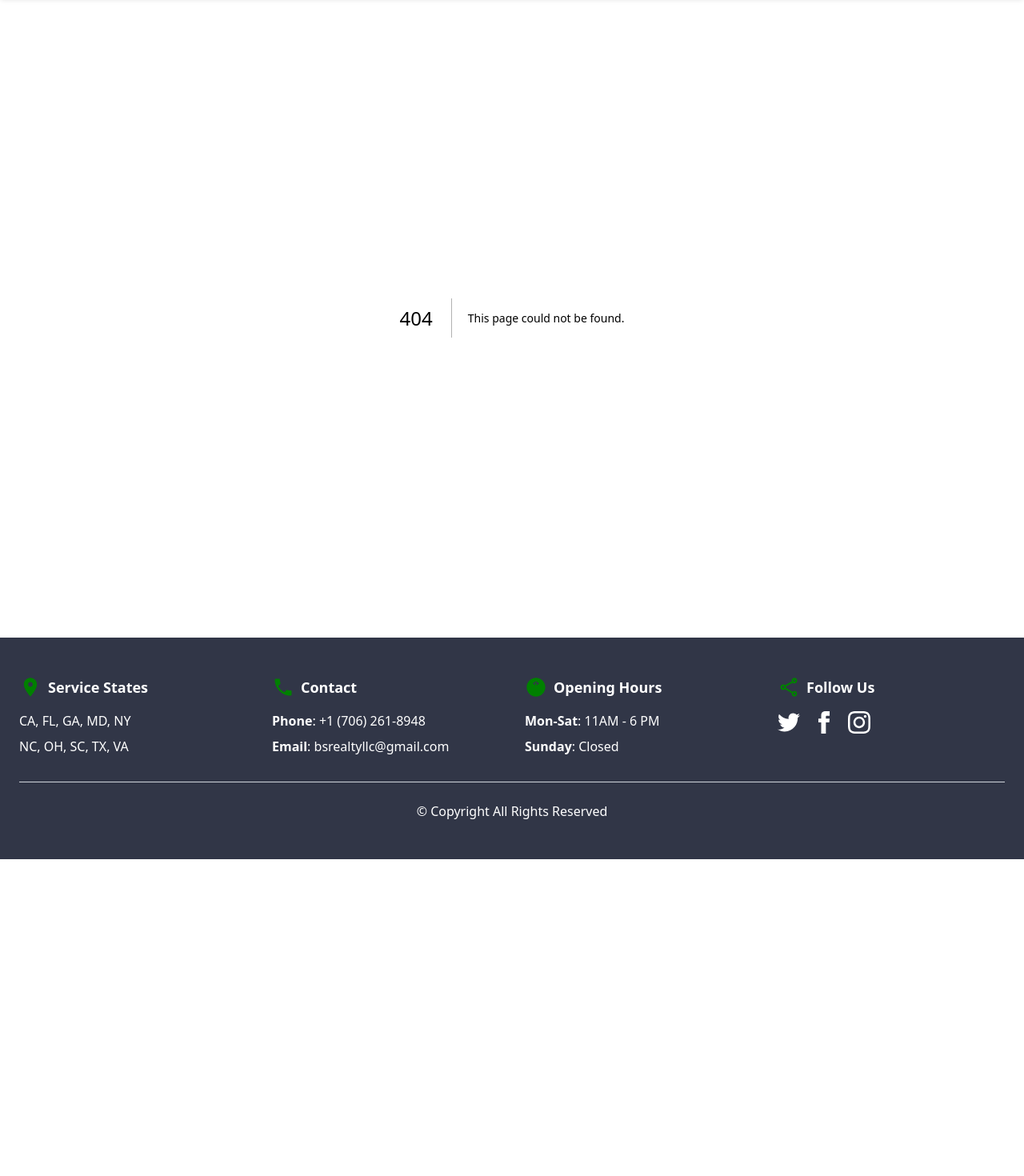
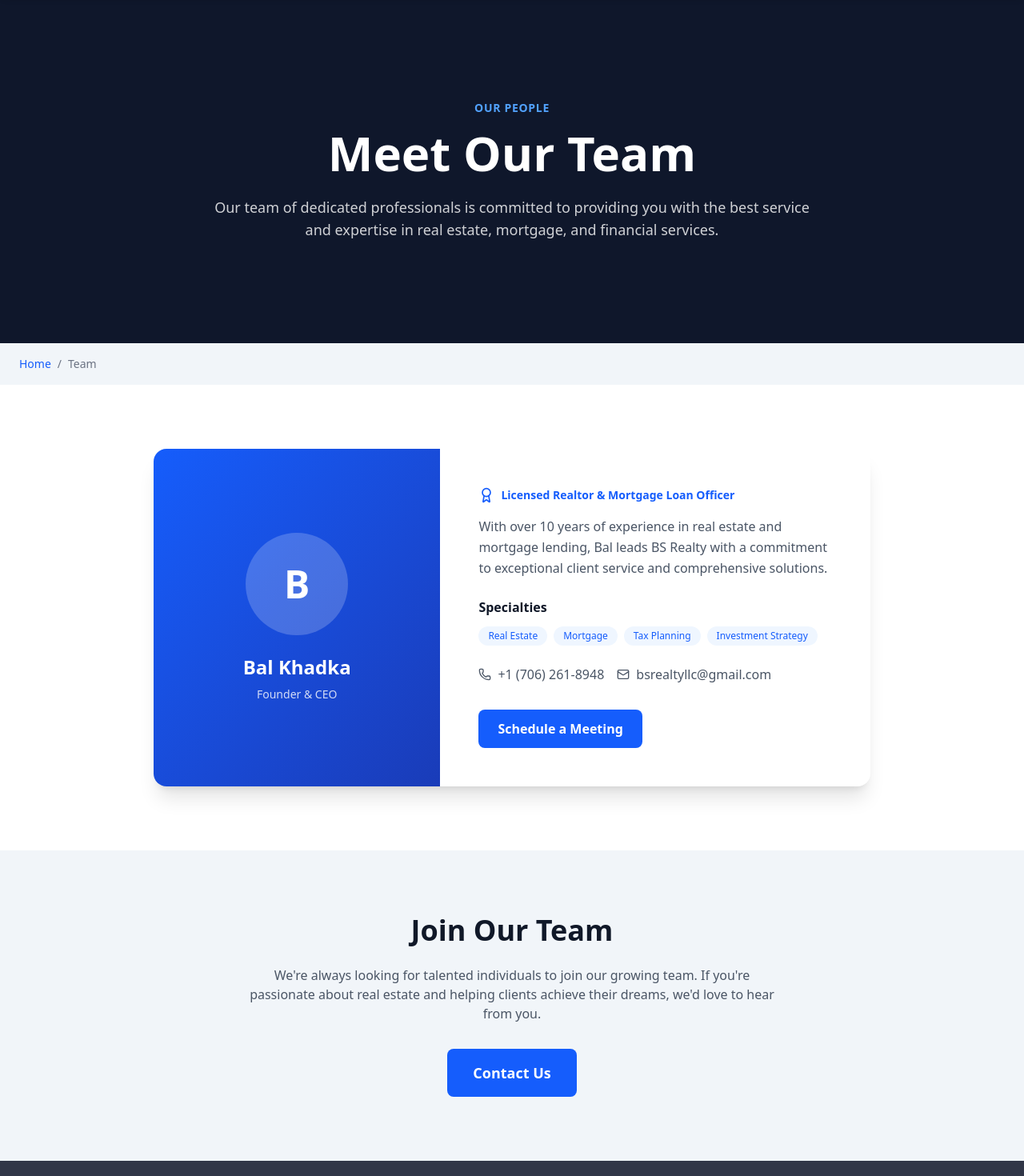
Before and after one commit to RamaBhattarai/bsrealtyllc, a Next.js app: page /teams in a window 1280 px wide. Before the commit this address had no page. Shown: the part 100-1570 px from the top of the page at 80% size. Before the commit the page ends 1174 px from the top, so only its background shows below. Built offline with nearby package versions, Linux system fonts and the light colour scheme.

Commit message:
adjusted import file path & created teams page

```diff
--- a/app/components/sections/Accomplishments.tsx
+++ b/app/components/sections/Accomplishments.tsx
@@ -1,7 +1,7 @@
 "use client";
 
 import { motion } from 'framer-motion';
-import BlurText from './BlurText';
+import BlurText from './../BlurText';
 import { FaUsers, FaHandshake, FaBullseye, FaUserFriends } from 'react-icons/fa';
 
 export default function Accomplishments() {
--- a/app/components/sections/Courses.tsx
+++ b/app/components/sections/Courses.tsx
@@ -1,8 +1,8 @@
 "use client";
 
 import { motion } from 'framer-motion';
-import BlurText from './BlurText';
-import TextType from './TextType';
+import BlurText from './../BlurText';
+import TextType from './../TextType';
 import { FaGraduationCap, FaBriefcase, FaChartLine } from 'react-icons/fa';
 
 const courses = [
--- a/app/components/sections/Hero.tsx
+++ b/app/components/sections/Hero.tsx
@@ -2,6 +2,7 @@
 
 import Image from "next/image";
 import { useState, useEffect } from 'react';
+import { motion, AnimatePresence } from "framer-motion";
 
 const heroSlides = [
   {
@@ -61,8 +62,16 @@ const heroSlides = [
 
   return (
     <section className="relative h-screen flex items-center justify-center overflow-hidden bg-gradient-to-br from-slate-900/20 via-blue-900/30 to-indigo-900/20">
-      {/* Background Image */}
-      <div className="absolute inset-0 z-0">
+      {/* Background Image with Infinite Loop */}
+      <AnimatePresence mode="wait">
+        <motion.div
+          key={currentSlide}
+          initial={{ opacity: 0, scale: 1.1 }}
+          animate={{ opacity: 1, scale: 1 }}
+          exit={{ opacity: 0 }}
+          transition={{ duration: 0.8 }}
+          className="absolute inset-0 z-0"
+        >
           <Image
             src={heroSlides[currentSlide].backgroundImage}
             alt="Hero Background"
@@ -72,52 +81,68 @@ const heroSlides = [
           />
           {/* Overlay for better text readability */}
           <div className="absolute inset-0 bg-gradient-to-br from-black/20 via-slate-900/10 to-blue-900/20"></div>
-      </div>
+        </motion.div>
+      </AnimatePresence>
 
-      {/* Slider Container */}
+      {/* Slider Container with Infinite Loop */}
       <div className="relative z-10 w-full max-w-6xl mx-auto px-6">
         <div className="relative overflow-hidden">
-          <div
-            className="flex transition-transform duration-1000 ease-in-out"
-            style={{ transform: `translateX(-${currentSlide * 100}%)` }}
+          <AnimatePresence mode="wait">
+            <motion.div
+              key={currentSlide}
+              initial={{ opacity: 0, x: 100 }}
+              animate={{ opacity: 1, x: 0 }}
+              exit={{ opacity: 0, x: -100 }}
+              transition={{ duration: 0.6, ease: "easeInOut" }}
+              className="w-full"
             >
-            {heroSlides.map((slide) => (
-              <div key={slide.id} className="w-full flex-shrink-0">
               {/* Glassmorphism Content */}
               <div className="backdrop-blur-md bg-white/15 border border-white/30 rounded-3xl p-8 md:p-12 shadow-2xl max-w-4xl mx-auto">
                 <div className="text-center">
                   {/* Location */}
-                    <h2 className="text-xl md:text-2xl font-light text-white/90 mb-4 tracking-wide">
-                      {slide.location}
-                    </h2>
+                  <motion.h2
+                    initial={{ opacity: 0, y: 20 }}
+                    animate={{ opacity: 1, y: 0 }}
+                    transition={{ delay: 0.2 }}
+                    className="text-xl md:text-2xl font-light text-white/90 mb-4 tracking-wide"
+                  >
+                    {heroSlides[currentSlide].location}
+                  </motion.h2>
 
                   {/* Address */}
-                    <h1 className="text-4xl md:text-4xl font-bold text-white mb-8 tracking-tight leading-tight">
-                      {slide.address}
-                    </h1>
-
-                    {/* Features */}
+                  <motion.h1
+                    initial={{ opacity: 0, y: 20 }}
+                    animate={{ opacity: 1, y: 0 }}
+                    transition={{ delay: 0.3 }}
+                    className="text-4xl md:text-4xl font-bold text-white mb-8 tracking-tight leading-tight"
+                  >
+                    {heroSlides[currentSlide].address}
+                  </motion.h1>
 
                   {/* Status and Price */}
-                    <div className="flex flex-col sm:flex-row items-center justify-center space-y-4 sm:space-y-0 sm:space-x-8">
+                  <motion.div
+                    initial={{ opacity: 0, y: 20 }}
+                    animate={{ opacity: 1, y: 0 }}
+                    transition={{ delay: 0.4 }}
+                    className="flex flex-col sm:flex-row items-center justify-center space-y-4 sm:space-y-0 sm:space-x-8"
+                  >
                     <span className={`inline-flex items-center px-8 py-4 rounded-full backdrop-blur-sm border text-xl font-semibold shadow-lg ${
-                        slide.status === 'Sold'
+                      heroSlides[currentSlide].status === 'Sold'
                         ? 'bg-green-500/30 border-green-400/40 text-green-100'
-                          : slide.status === 'Pending'
+                        : heroSlides[currentSlide].status === 'Pending'
                         ? 'bg-yellow-500/30 border-yellow-400/40 text-yellow-100'
                         : 'bg-blue-500/30 border-blue-400/40 text-blue-100'
                     }`}>
-                        {slide.status}
+                      {heroSlides[currentSlide].status}
                     </span>
                     <span className="text-4xl md:text-4xl font-bold text-white drop-shadow-lg">
-                        {slide.price}
+                      {heroSlides[currentSlide].price}
                     </span>
+                  </motion.div>
                 </div>
               </div>
-                </div>
-              </div>
-            ))}
-          </div>
+            </motion.div>
+          </AnimatePresence>
 
           {/* Navigation Arrows */}
           <button
--- a/app/components/sections/Services.tsx
+++ b/app/components/sections/Services.tsx
@@ -2,7 +2,7 @@
 
 import { useState } from 'react';
 import { motion } from 'framer-motion';
-import BlurText from './BlurText';
+import BlurText from './../BlurText';
 import { FaHome, FaMoneyBillWave, FaCalculator, FaTools, FaTruck, FaBriefcase } from 'react-icons/fa';
 import Link from 'next/link';
 
--- a/app/components/sections/Testimonials.tsx
+++ b/app/components/sections/Testimonials.tsx
@@ -1,8 +1,8 @@
 'use client'
 
 import { motion } from 'framer-motion';
-import BlurText from './BlurText';
-import CardSwap, { Card } from './CardSwap';
+import BlurText from './../BlurText';
+import CardSwap, { Card } from './../CardSwap';
 
 const testimonials = [
   {
--- /dev/null
+++ b/app/teams/layout.tsx
@@ -0,0 +1,14 @@
+import type { Metadata } from 'next';
+
+export const metadata: Metadata = {
+  title: 'Our Team | BS Realty LLC - Meet Our Experts',
+  description: 'Meet the dedicated team at BS Realty LLC. Our experienced professionals are committed to helping you achieve your real estate and financial goals.',
+};
+
+export default function TeamLayout({
+  children,
+}: {
+  children: React.ReactNode;
+}) {
+  return <>{children}</>;
+}
--- /dev/null
+++ b/app/teams/page.tsx
@@ -0,0 +1,165 @@
+'use client'
+
+import { motion } from "framer-motion";
+import Link from "next/link";
+import { Mail, Phone, Award } from "lucide-react";
+import { Button } from "@/app/components/ui/Button";
+
+const teamMembers = [
+  {
+    id: 1,
+    name: "Bal Khadka",
+    role: "Founder & CEO",
+    title: "Licensed Realtor & Mortgage Loan Officer",
+    bio: "With over 10 years of experience in real estate and mortgage lending, Bal leads BS Realty with a commitment to exceptional client service and comprehensive solutions.",
+    specialties: ["Real Estate", "Mortgage", "Tax Planning", "Investment Strategy"],
+    phone: "+1 (706) 261-8948",
+    email: "bsrealtyllc@gmail.com",
+  },
+];
+
+export default function Team() {
+  return (
+    <>
+      {/* Hero */}
+      <section className="py-32 bg-slate-900">
+        <div className="container mx-auto px-6">
+          <motion.div
+            initial={{ opacity: 0, y: 30 }}
+            animate={{ opacity: 1, y: 0 }}
+            transition={{ duration: 0.6 }}
+            className="text-center max-w-3xl mx-auto"
+          >
+            <span className="text-blue-400 font-semibold text-sm uppercase tracking-wider mb-4 block">
+              Our People
+            </span>
+            <h1 className="text-4xl md:text-5xl lg:text-6xl font-bold text-white mb-6">
+              Meet Our Team
+            </h1>
+            <p className="text-white/80 text-lg">
+              Our team of dedicated professionals is committed to providing you with the best
+              service and expertise in real estate, mortgage, and financial services.
+            </p>
+          </motion.div>
+        </div>
+      </section>
+
+      {/* Breadcrumb */}
+      <div className="bg-slate-100 py-4">
+        <div className="container mx-auto px-6">
+          <div className="flex items-center gap-2 text-sm">
+            <Link href="/" className="text-blue-600 hover:underline">Home</Link>
+            <span className="text-gray-500">/</span>
+            <span className="text-gray-500">Team</span>
+          </div>
+        </div>
+      </div>
+
+      {/* Team Members */}
+      <section className="py-20">
+        <div className="container mx-auto px-6">
+          <div className="max-w-4xl mx-auto">
+            {teamMembers.map((member, index) => (
+              <motion.div
+                key={member.id}
+                initial={{ opacity: 0, y: 30 }}
+                whileInView={{ opacity: 1, y: 0 }}
+                viewport={{ once: true }}
+                transition={{ duration: 0.5, delay: index * 0.1 }}
+              >
+                <div className="overflow-hidden bg-white rounded-2xl border-0 shadow-xl">
+                  <div className="grid md:grid-cols-5 gap-0">
+                    <div className="md:col-span-2 bg-gradient-to-br from-blue-600 to-blue-800 p-12 flex items-center justify-center">
+                      <div className="text-center">
+                        <div className="w-32 h-32 rounded-full bg-white/20 flex items-center justify-center mx-auto mb-6">
+                          <span className="text-5xl font-bold text-white">
+                            {member.name.charAt(0)}
+                          </span>
+                        </div>
+                        <h3 className="text-2xl font-semibold text-white mb-2">
+                          {member.name}
+                        </h3>
+                        <p className="text-white/80 text-sm">{member.role}</p>
+                      </div>
+                    </div>
+                    <div className="md:col-span-3 p-8 md:p-12">
+                      <div className="flex items-center gap-2 mb-4">
+                        <Award className="w-5 h-5 text-blue-600" />
+                        <span className="text-blue-600 font-semibold text-sm">{member.title}</span>
+                      </div>
+                      <p className="text-gray-600 mb-6 leading-relaxed">
+                        {member.bio}
+                      </p>
+
+                      <div className="mb-6">
+                        <h4 className="font-semibold text-gray-900 mb-3">Specialties</h4>
+                        <div className="flex flex-wrap gap-2">
+                          {member.specialties.map((specialty) => (
+                            <span
+                              key={specialty}
+                              className="bg-blue-50 text-blue-600 text-xs font-medium px-3 py-1 rounded-full"
+                            >
+                              {specialty}
+                            </span>
+                          ))}
+                        </div>
+                      </div>
+
+                      <div className="flex flex-col sm:flex-row gap-4">
+                        <a
+                          href={`tel:${member.phone}`}
+                          className="flex items-center gap-2 text-gray-600 hover:text-blue-600 transition-colors"
+                        >
+                          <Phone className="w-4 h-4" />
+                          {member.phone}
+                        </a>
+                        <a
+                          href={`mailto:${member.email}`}
+                          className="flex items-center gap-2 text-gray-600 hover:text-blue-600 transition-colors"
+                        >
+                          <Mail className="w-4 h-4" />
+                          {member.email}
+                        </a>
+                      </div>
+
+                      <div className="mt-8">
+                        <Button asChild>
+                          <Link href="/contact">Schedule a Meeting</Link>
+                        </Button>
+                      </div>
+                    </div>
+                  </div>
+                </div>
+              </motion.div>
+            ))}
+          </div>
+        </div>
+      </section>
+
+      {/* Join Team CTA */}
+      <section className="py-20 bg-slate-100">
+        <div className="container mx-auto px-6 text-center">
+          <motion.div
+            initial={{ opacity: 0, y: 30 }}
+            whileInView={{ opacity: 1, y: 0 }}
+            viewport={{ once: true }}
+            transition={{ duration: 0.6 }}
+            className="max-w-2xl mx-auto"
+          >
+            <h2 className="text-3xl md:text-4xl font-bold text-gray-900 mb-6">
+              Join Our Team
+            </h2>
+            <p className="text-gray-600 mb-8">
+              We're always looking for talented individuals to join our growing team.
+              If you're passionate about real estate and helping clients achieve their dreams,
+              we'd love to hear from you.
+            </p>
+            <Button asChild size="lg">
+              <Link href="/contact">Contact Us</Link>
+            </Button>
+          </motion.div>
+        </div>
+      </section>
+    </>
+  );
+}
```
Lines whose indentation alone changed are shown as unchanged.
